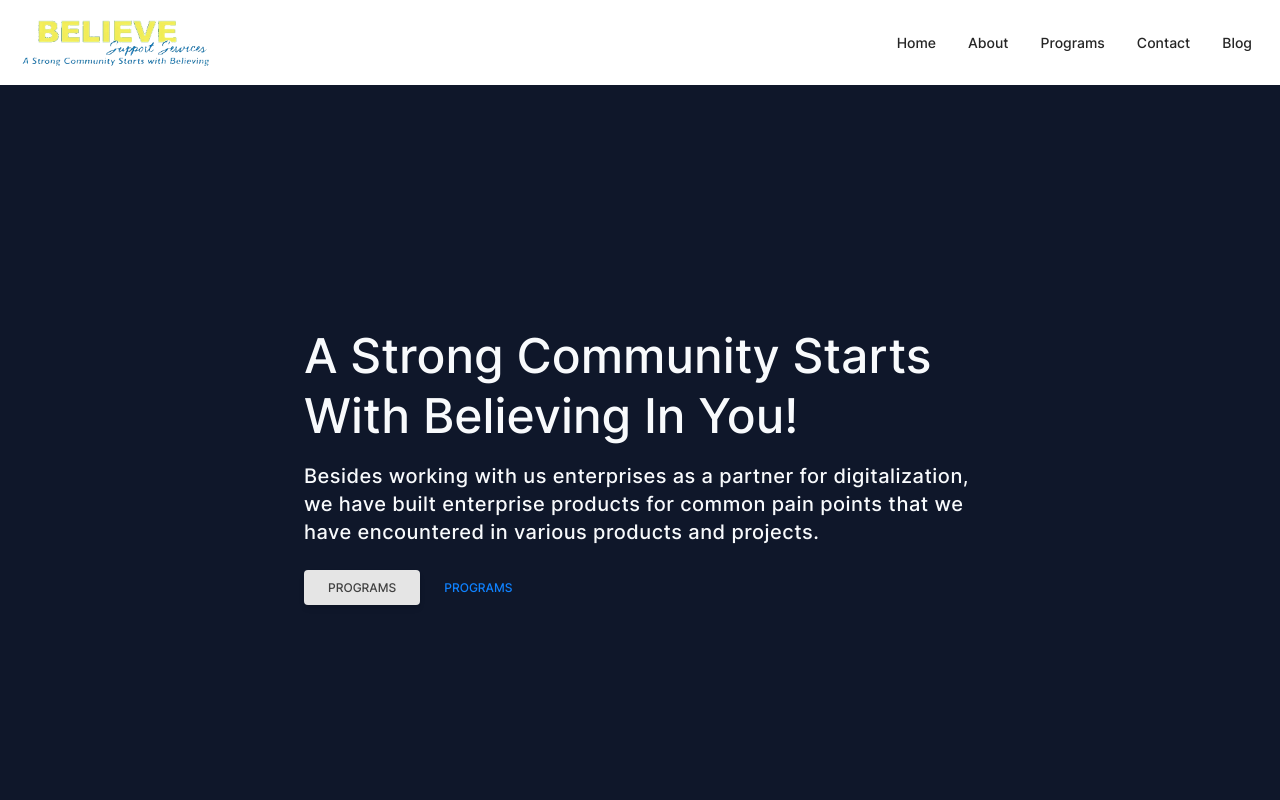
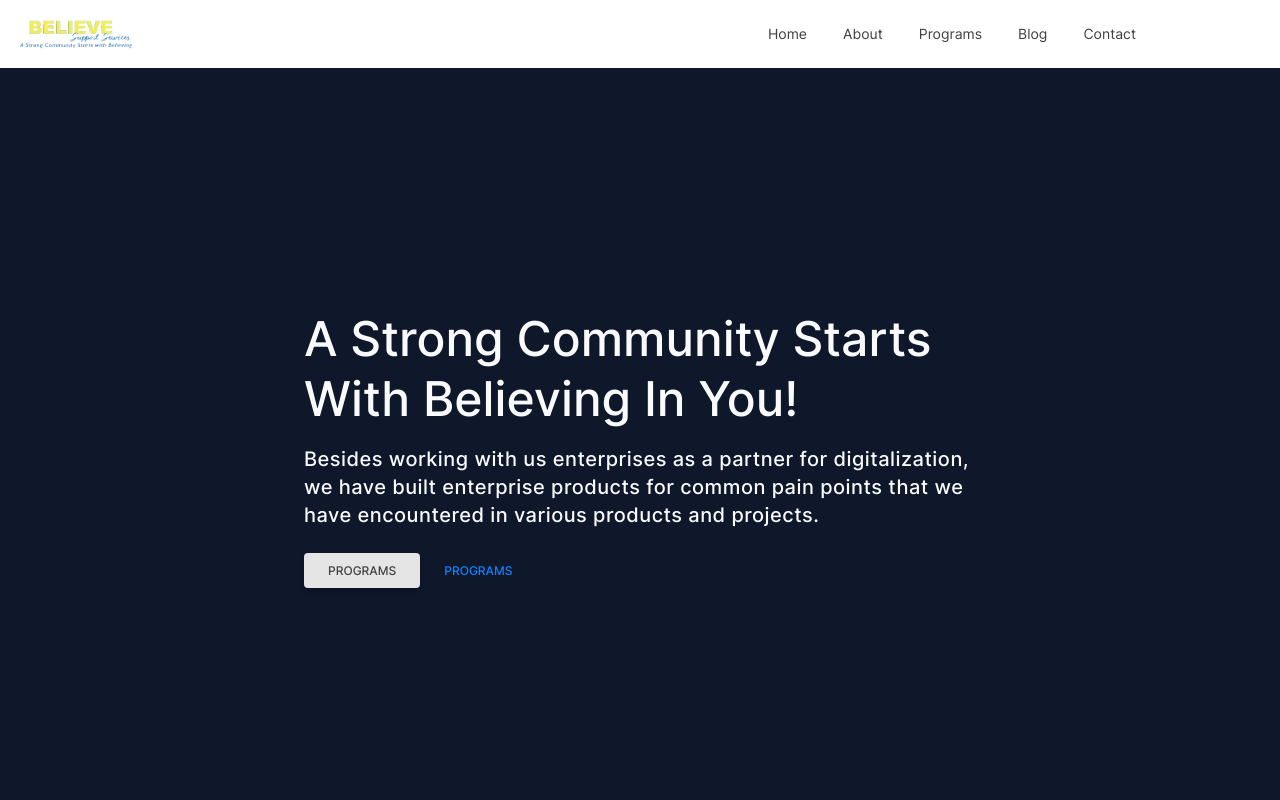
Before and after one commit to Justin-Bento/believe-support-services, a Next.js app: page / in a window 1280 px wide. Shown: the top 800 px of the page. Built offline with nearby package versions, Linux system fonts and the light colour scheme.

Commit message:
fixed appbar to have mobile menu

```diff
--- a/components/Appbar.tsx
+++ b/components/Appbar.tsx
@@ -1,38 +1,86 @@
-import Image from "next/image";
-import Link from "next/link";
-import { HiMenu, HiChevronDown } from "react-icons/hi";
+import { useState } from 'react'
+import { Dialog } from '@headlessui/react'
+import { HiMenu, HiX } from 'react-icons/hi'
+import Image from "next/image"
+import Link from "next/link"
+
+const navigation = [
+  { name: 'Home', href: '/' },
+  { name: 'About', href: '/about' },
+  { name: 'Programs', href: '/programs' },
+  { name: 'Blog', href: '/blog' },
+  { name: 'Contact', href: '/contact' },
+]
+
 
 export default function Appbar() {
+  const [mobileMenuOpen, setMobileMenuOpen] = useState(false)
   return (
-    <header className="shadow">
-      <div className="flex items-center justify-between p-4 mx-auto max-w-7xl">
-        <Link href="/">
-          <Image src="/brand/logo.png" alt="believe support services company logo" width={200} height={200} />
-        </Link>
-        <nav className="items-center hidden space-x-2 text-sm font-medium text-gray-800 md:flex">
-          <NavLinks Path="/" Label="Home" />
-          <NavLinks Path="/about" Label="About" />
-          <NavLinks Path="/programs" Label="Programs" />
-          <NavLinks Path="/contact" Label="Contact" />
-          <NavLinks Path="/blog" Label="Blog" />
-        </nav>
-        <button className="flex p-1 text-gray-500 appearance-none md:hidden">
-          <HiMenu size="1.6rem" />
-        </button>
-      </div>
-    </header>
-  );
+    <div className="p-4 bg-white shadow">
+    <div className='wrapper'>
+      <nav className="flex items-center justify-between h-9" aria-label="Global">
+        <div className="flex lg:min-w-0 lg:flex-1" aria-label="Global">
+          <Link href="/" className="-m-1.5 p-1.5">
+            <span className="sr-only">Your Company</span>
+            <Image width={120} height={120} src="/brand/logo.png" alt="logo" />
+          </Link>
+        </div>
+        <div className="flex lg:hidden">
+          <button
+            type="button"
+            className="-m-2.5 inline-flex items-center justify-center rounded-md p-2.5 text-gray-700"
+            onClick={() => setMobileMenuOpen(true)}
+          >
+            <span className="sr-only">Open main menu</span>
+            <HiMenu className="w-6 h-6" aria-hidden="true" />
+          </button>
+        </div>
+        <div className="hidden lg:flex lg:min-w-0 lg:flex-1 lg:justify-center lg:gap-x-4">
+          {navigation.map((item) => (
+            <Link key={item.name} href={item.href} className="inline-flex items-center rounded bg-white md:px-2.5 md:py-1.5 text-sm text-gray-700 hover:bg-gray-50 focus:outline-none focus:ring-2 focus:ring-indigo-500 focus:ring-offset-2">
+              {item.name}
+            </Link>
+          ))}
+        </div>
+      </nav>
+      <Dialog as="div" open={mobileMenuOpen} onClose={setMobileMenuOpen}>
+        <Dialog.Panel onFocus={() => true} className="fixed inset-0 z-10 px-6 py-6 overflow-y-auto bg-white lg:hidden">
+          <div className="flex items-center justify-between h-9">
+            <div className="flex">
+              <Link href="#" className="-m-1.5 p-1.5">
+                <span className="sr-only">Your Company</span>
+                <Image width={120} height={120} src="/brand/logo.png" alt="logo" />
+              </Link>
+            </div>
+            <div className="flex">
+              <button
+                type="button"
+                className="-m-2.5 inline-flex items-center justify-center rounded-md p-2.5 text-gray-700"
+                onClick={() => setMobileMenuOpen(false)}
+              >
+                <span className="sr-only">Close menu</span>
+                <HiX className="w-6 h-6" aria-hidden="true" />
+              </button>
+            </div>
+          </div>
+          <div className="flow-root mt-6">
+            <div className="-my-6 divide-y divide-gray-500/10">
+              <div className="py-6 space-y-2">
+                {navigation.map((item) => (
+                  <Link
+                    key={item.name}
+                    href={item.href}
+                    className="block px-2 py-3 text-sm text-gray-700 bg-white rounded hover:bg-gray-50 focus:outline-none focus:ring-2 focus:ring-indigo-500 focus:ring-offset-2"
+                  >
+                    {item.name}
+                  </Link>
+                ))}
+              </div>
+            </div>
+          </div>
+        </Dialog.Panel>
+      </Dialog>
+    </div>
+  </div>
+  )
 }
-
-interface NavLink {
-  Path: string;
-  Label: string;
-}
-
-const NavLinks = (props: NavLink) => {
-  return (
-    <Link href={props.Path} className="px-3 py-2 transition bg-white rounded hover:bg-gray-100">
-      {props.Label}
-    </Link>
-  );
-};
```
